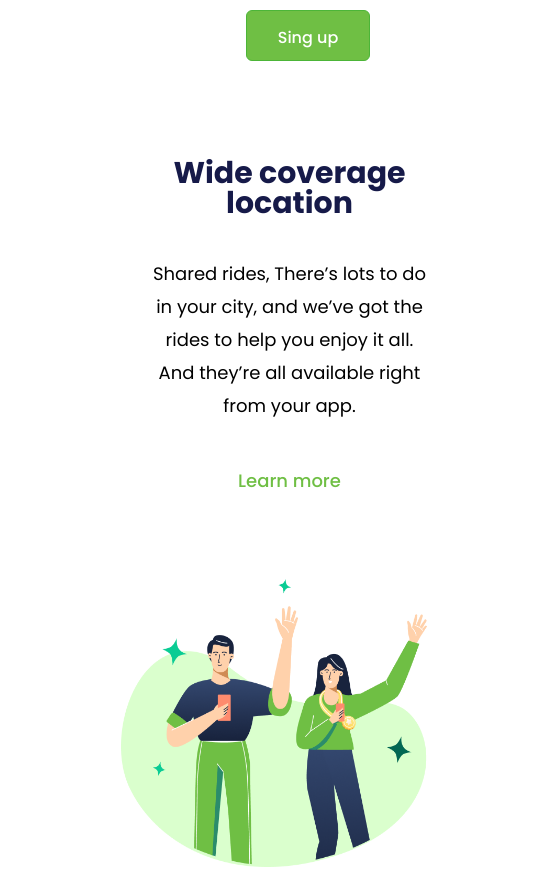
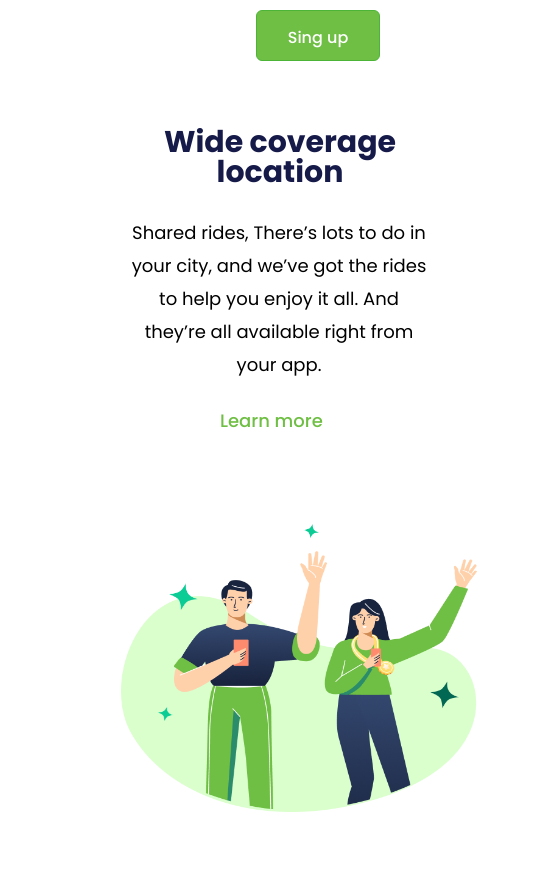
Before and after one commit to Higorreis/Congratulation-You-Get, a plain HTML site: page index.html in a window 390 px wide. Shown: the whole page, 536 px wide, since content can reach past the window. Drawn offline with Linux system fonts and the light colour scheme.

Commit message:
Atualizando style.css

```diff
--- a/style.css
+++ b/style.css
@@ -7,8 +7,8 @@
 
 .header{
     display: flex;
-    margin: 47px 0px 0px 42px;
-    margin-right: 32px;
+    margin-top: 32px;
+    margin-left: 42px;
     align-items: center;
 }
 .nav a{
@@ -40,26 +40,31 @@
 .image-logo img{
     width: 595.18px;
     height: 500px;
+    margin-top: 163px;
     margin-left: 121px;
-    margin-top: 246px;
-    margin-bottom: 103.9px;
+    margin-bottom: 102px;
 }
-.article{
-    margin-top: 342px;
-    width: 493px;
-}
+
 .article h1{
+    width: 582px;
+    height: 164px;
+    margin-top: 259px;
+    margin-right: 57px;
     font-size: 62px;
     font-weight: 700;
     line-height: 82px;
     color: #161A49;
+
 }
 .article p{
+    width: 493px;
+    height: 99px;
     font-size:18px;
     font-weight: 400;
     line-height: 33px;
     margin-top: 47px;
     margin-bottom: 55px;
+    margin-right: 146px;
 }
 .article a{
     font-size: 18px;
@@ -67,24 +72,29 @@
     text-decoration: none;
     color: #6FBF44;
 }
+@media screen and (max-width: 560px){
 
-@media screen and (max-width: 760px){
+
+    .button{
+        display: block;
+        position: absolute;
+        top: 10px;
+        right: 10px;
+    }
+
     .section{
         display: flex;
         flex-direction: column-reverse;
-        justify-items: center;
     }
-    .article{
-        margin: 76px 43px 0px 43px;
-        justify-items: center;
-        text-align: center;
-    }
+
     .article h1{
         font-size: 30px;
         font-weight: 700;
         line-height: 30px;
         width: 278px;
         height: 60px;
+        text-align: center;
+        margin: 45px 141px 29px 141px;
     }
     .article p{
         font-size: 18px;
@@ -92,35 +102,30 @@
         line-height: 33px;
         width: 304px;
         height: 165px;
-        padding: 10px;
-        margin-top: 29px;
+        text-align: center;
+        margin: 0 129px 26px 127px;
     }
     .article a{
-        margin-top: 26px;
+        text-align:center;
+        margin: 0 22px 13px 220px ;
     }
     .image-logo img{
-        width: 312px;
+        text-align: center;
+        align-items: center;
+        width: 362.96px;
         height: 288px;
-        margin-top: 0;
-        margin-bottom: 22px;
-    }
-    .header{
-        width: 100%;
-    }
-    .button{
-        display: block;
-        position: absolute;
-        top: 10px;
-        right: 20px;
+        margin-top: 5px;
+        margin-bottom: 60px;
     }
     .nav{
         display: flex;
         overflow: hidden;
-        margin-top: 35px;
-        max-height: 0px;
+        margin-top: 50px;
+        max-height: 0;
         transition: max-height 0.3s ease-in-out;
     }
     .nav.ativo{
         max-height: 25px;
     }
-}
+
+    }
```
